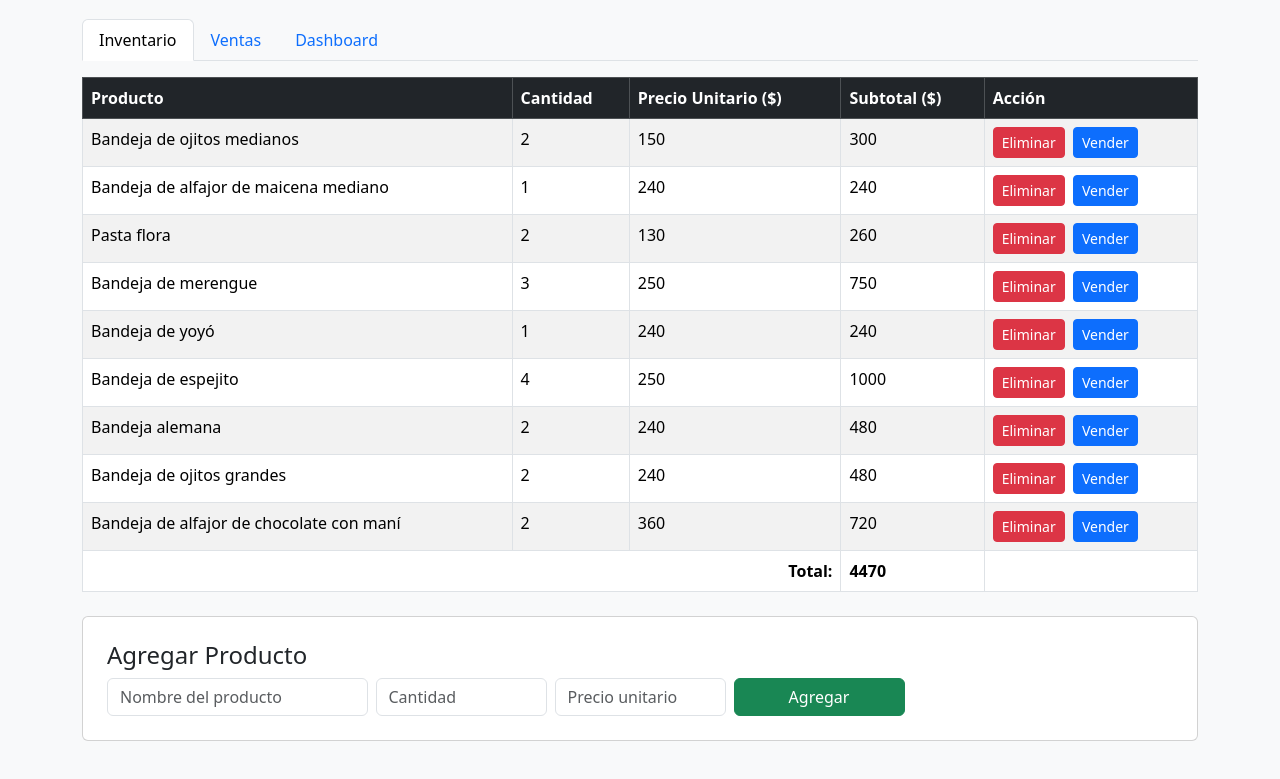
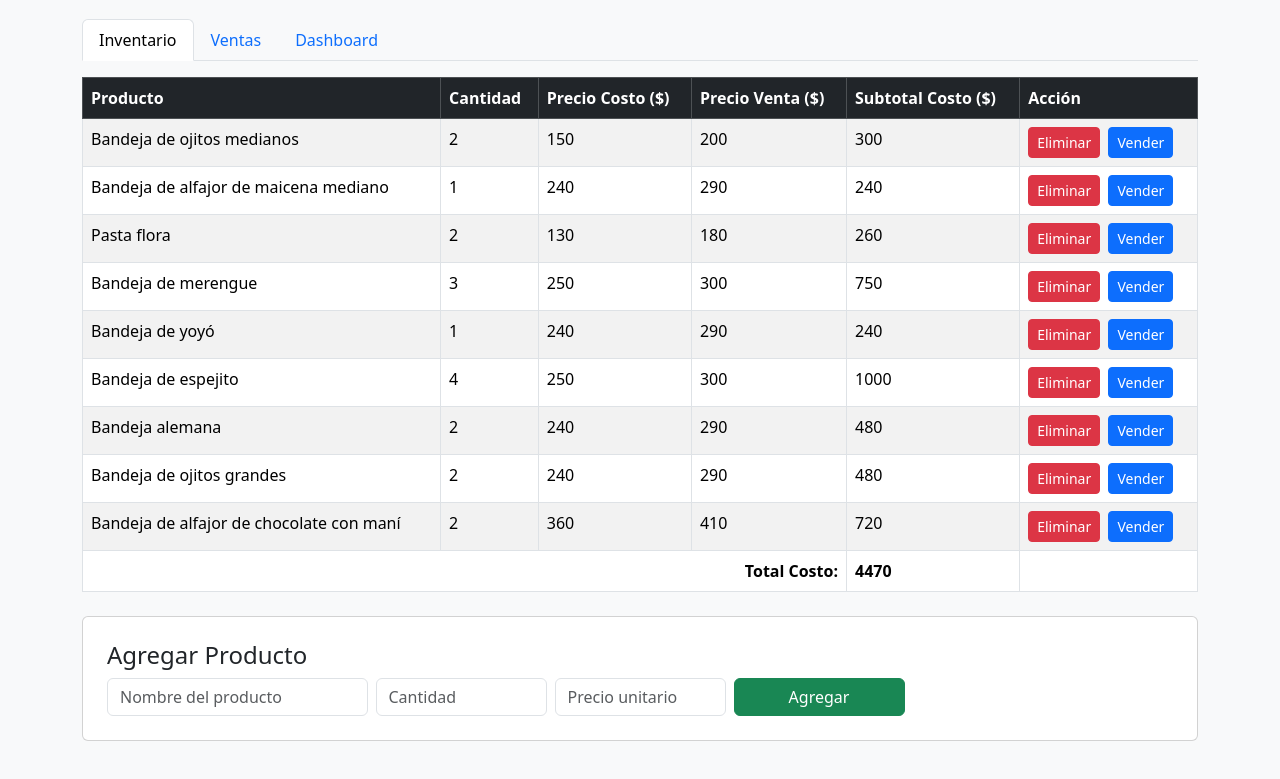
Before and after one commit to Joaquinnoble777/inventariomasitas, a plain HTML site: page index.html in a window 1280 px wide. Shown: the part 101-880 px from the top of the page. Drawn offline with nearby package versions, Linux system fonts and the light colour scheme.

Commit message:
Add files via upload

```diff
--- a/index.html
+++ b/index.html
@@ -32,15 +32,16 @@
             <tr>
               <th>Producto</th>
               <th>Cantidad</th>
-              <th>Precio Unitario ($)</th>
-              <th>Subtotal ($)</th>
+              <th>Precio Costo ($)</th>
+              <th>Precio Venta ($)</th>
+              <th>Subtotal Costo ($)</th>
               <th>Acción</th>
             </tr>
           </thead>
           <tbody></tbody>
           <tfoot>
             <tr>
-              <th colspan="3" class="text-end">Total:</th>
+              <th colspan="4" class="text-end">Total Costo:</th>
               <th id="total">0</th>
               <th></th>
             </tr>
@@ -104,7 +105,7 @@
   </div>
 
   <script>
-    // Cargar inventario y ventas desde localStorage o usar valores iniciales
+    // Datos iniciales
     let inventario = JSON.parse(localStorage.getItem('inventario')) || [
       { nombre: "Bandeja de ojitos medianos", cantidad: 2, precio: 150 },
       { nombre: "Bandeja de alfajor de maicena mediano", cantidad: 1, precio: 240 },
@@ -132,6 +133,7 @@
 
       inventario.forEach((item, index) => {
         const subtotal = item.cantidad * item.precio;
+        const precioVentaUnidad = item.precio + 50;
         total += subtotal;
         totalProductos += item.cantidad;
 
@@ -140,6 +142,7 @@
           <td>${item.nombre}</td>
           <td>${item.cantidad}</td>
           <td>${item.precio}</td>
+          <td>${precioVentaUnidad}</td>
           <td>${subtotal}</td>
           <td>
             <button class="btn btn-danger btn-sm" onclick="eliminarProducto(${index})">Eliminar</button>
@@ -150,8 +153,6 @@
       });
 
       document.getElementById("total").innerText = total;
-
-      // Actualizar dashboard
       document.getElementById("totalInventario").innerText = total;
       document.getElementById("totalProductos").innerText = totalProductos;
     }
```
